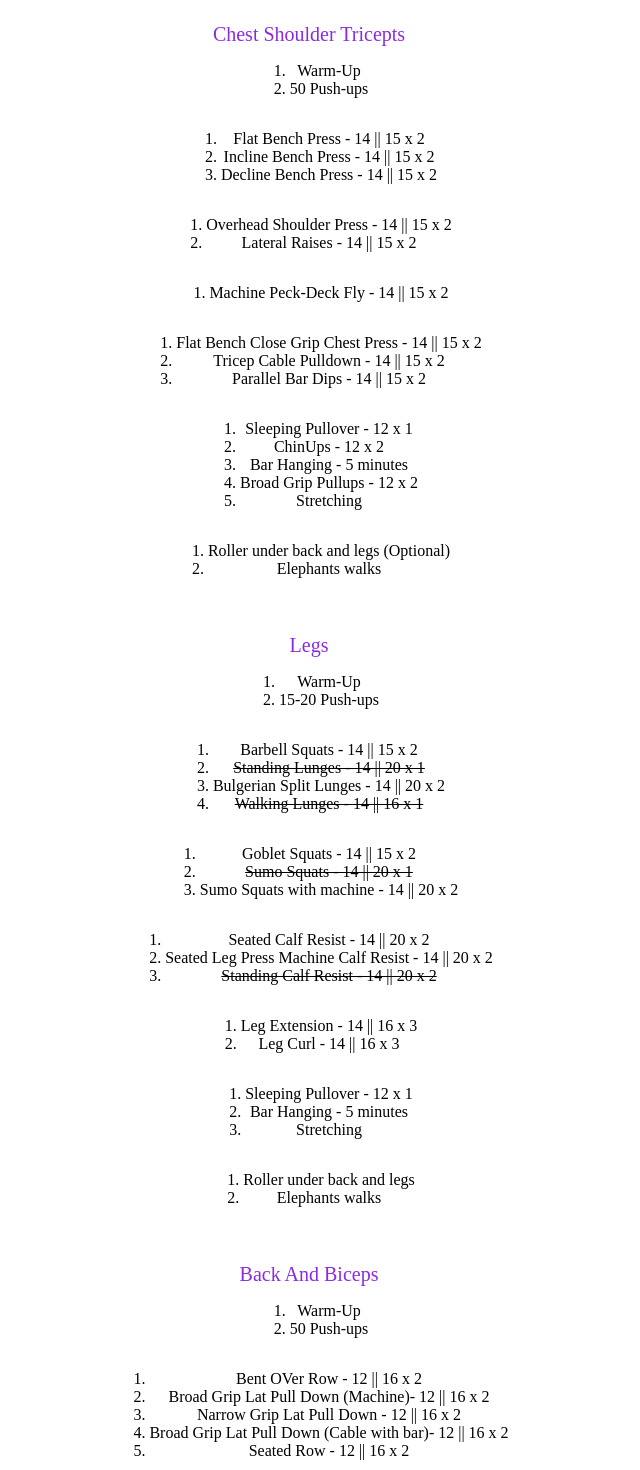
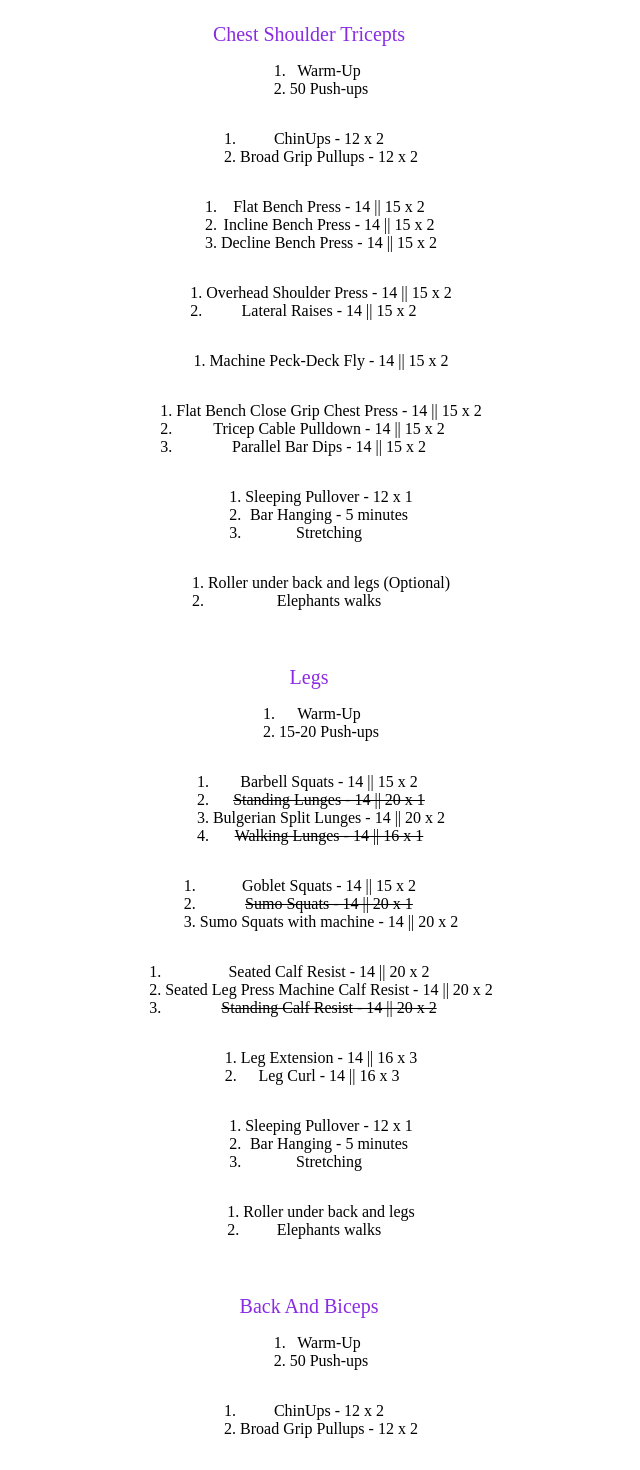
Before and after one commit to IlIIIlIIIlIlIlI/workout-plan, a React (Create React App) app: page / in a window 1280 px wide. Shown: the part 1120-2590 px from the top of the page, without its empty margins (331-971 px from the left). Built offline with nearby package versions, Linux system fonts and the light colour scheme.

Commit message:
pulling pull  and chinups to the start

```diff
--- a/src/BackAndBiceps/BackAndBiceps.tsx
+++ b/src/BackAndBiceps/BackAndBiceps.tsx
@@ -7,6 +7,11 @@ function BackAndBiceps() {
       <ol>
         <li>Warm-Up</li>
         <li>50 Push-ups</li>
+      </ol>
+
+      <ol>
+        <li>ChinUps - 12 x 2</li>
+        <li>Broad Grip Pullups - 12 x 2</li>
       </ol>
 
       <ol>
@@ -40,9 +45,7 @@ function BackAndBiceps() {
 
       <ol>
         <li>Sleeping Pullover - 12 x 1</li>
-        <li>ChinUps - 12 x 2</li>
         <li>Bar Hanging - 5 minutes</li>
-        <li>Broad Grip Pullups - 12 x 2</li>
         <li>Stretching</li>
       </ol>
 
--- a/src/CST/CST.tsx
+++ b/src/CST/CST.tsx
@@ -8,6 +8,11 @@ function CST() {
       <ol>
         <li>Warm-Up</li>
         <li>50 Push-ups</li>
+      </ol>
+
+      <ol>
+        <li>ChinUps - 12 x 2</li>
+        <li>Broad Grip Pullups - 12 x 2</li>
       </ol>
 
       <ol>
@@ -33,9 +38,7 @@ function CST() {
 
       <ol>
         <li>Sleeping Pullover - 12 x 1</li>
-        <li>ChinUps - 12 x 2</li>
         <li>Bar Hanging - 5 minutes</li>
-        <li>Broad Grip Pullups - 12 x 2</li>
         <li>Stretching</li>
       </ol>
 
```
